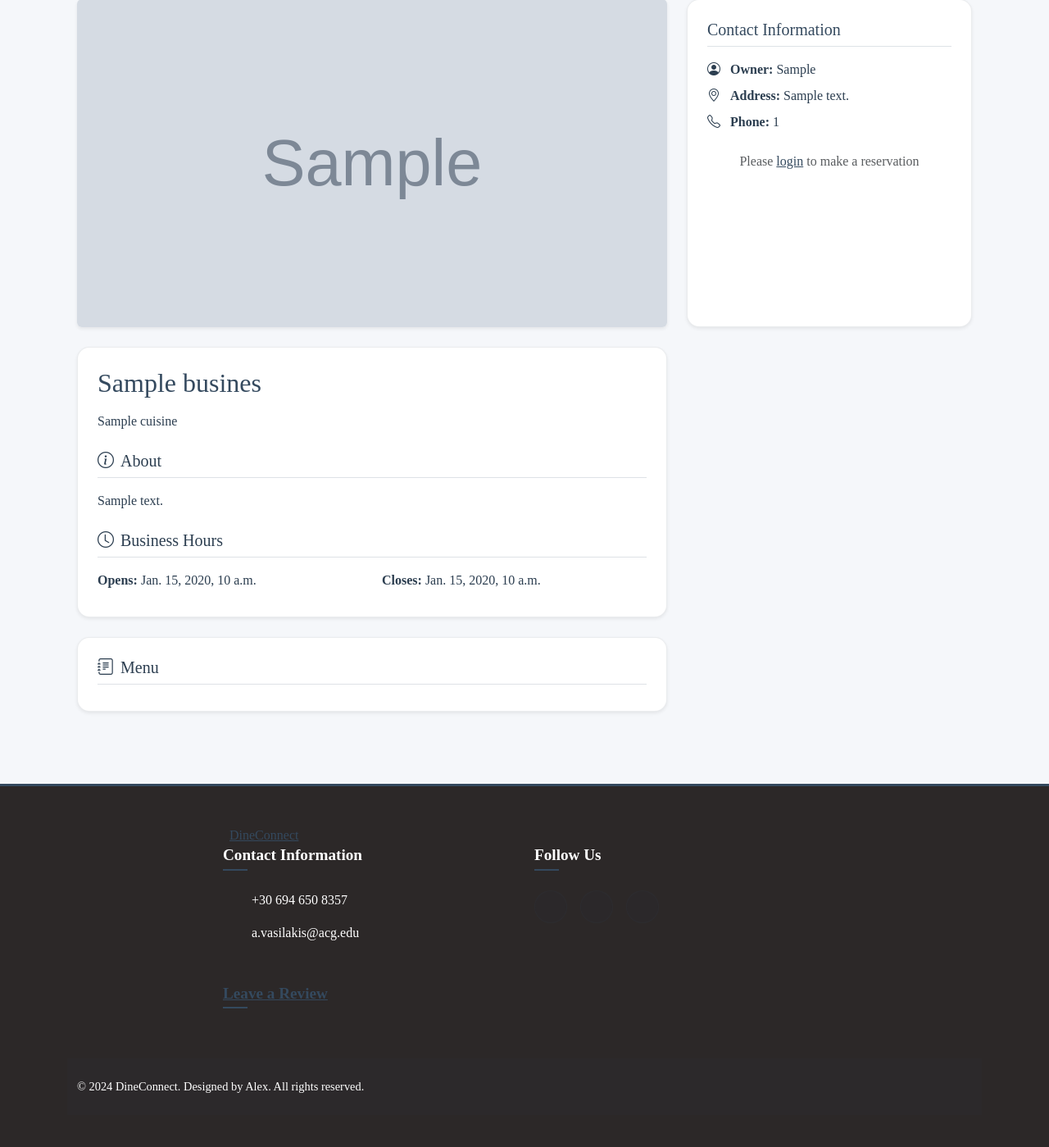
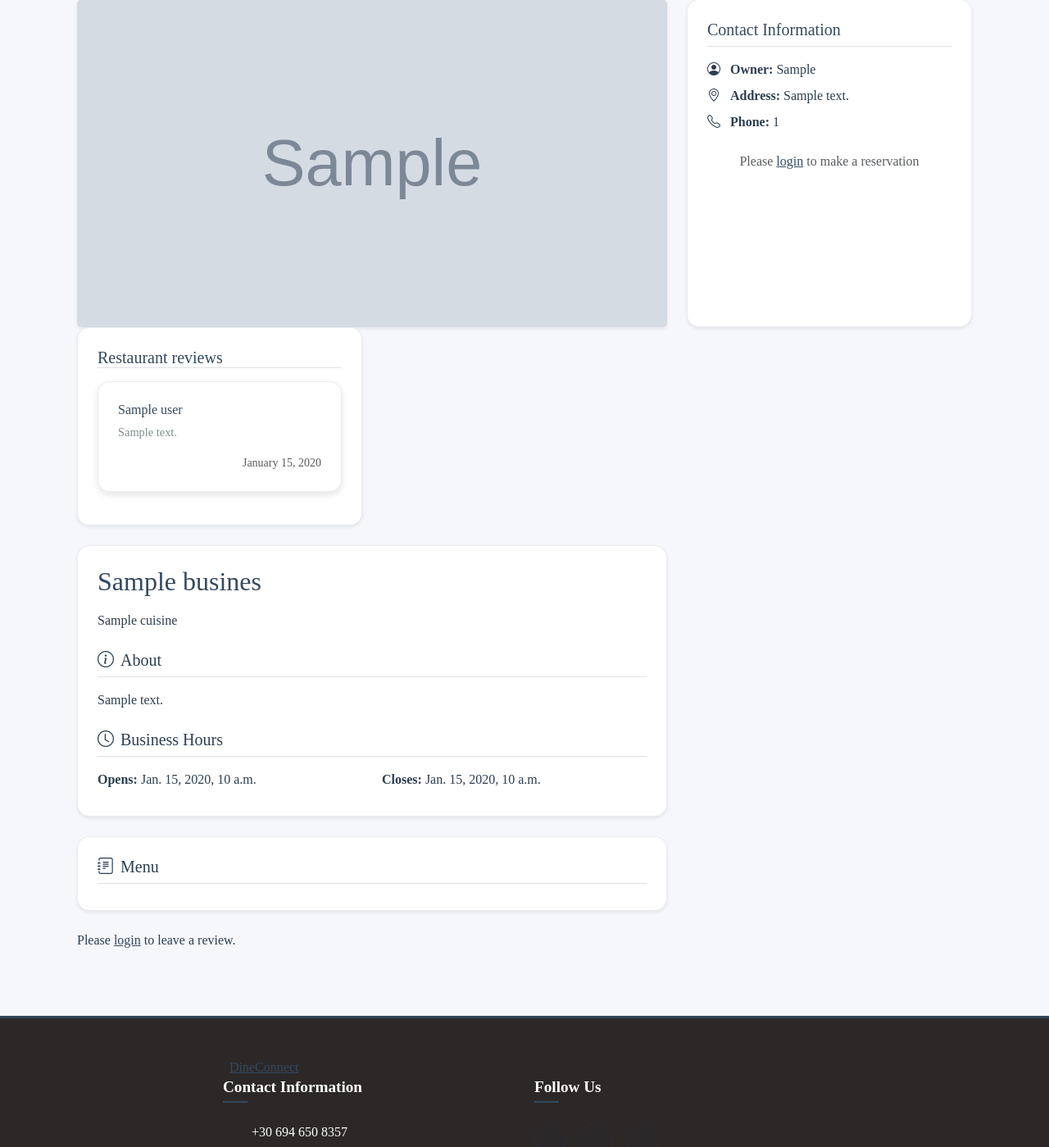
Before and after one commit to Alexandroas/dineConnect, a Django app: template Restaurant_handling/templates/Restaurant_handling/restaurant_detail.html in a window 1280 px wide. Shown: the part 115-1514 px from the top of the page at 82% size. Before the commit the page ends 1448 px from the top, so only its background shows below. Run offline with Django 3.2, Linux system fonts and the light colour scheme; the template is opened without the code that fills it: most values are stand-ins (such as "Sample title", 1, 10 or a date in 2020); grey boxes marked "Sample" are stand-in pictures; some libraries are stand-ins or nearby versions.

Commit message:
Added the restaurant review form at the bottom of the page and a placeholder for displaying existing reviews

```diff
--- a/Restaurant_handling/templates/Restaurant_handling/restaurant_detail.html
+++ b/Restaurant_handling/templates/Restaurant_handling/restaurant_detail.html
@@ -1,19 +1,17 @@
-{% extends "main/header.html" %}
+{% extends 'main/header.html' %}
+{% load crispy_forms_tags %}
 {% block content %}
+  {% load static %}
+  <link rel="stylesheet" type="text/css" href="{% static 'Restaurant_handling/review_form.css' %}" />
   <div class="container mt-4">
     <!-- Restaurant Header -->
     <div class="row mb-4">
       <div class="col-md-8">
         <div class="position-relative">
           {% if business.business_image %}
-                    <img src="{{ business.business_image.url }}"
-                         alt="{{ business.business_name }}"
-                         class="img-fluid rounded shadow-sm"
-                         style="width: 100%; height: 400px; object-fit: cover;">
+            <img src="{{ business.business_image.url }}" alt="{{ business.business_name }}" class="img-fluid rounded shadow-sm" style="width: 100%; height: 400px; object-fit: cover;" />
           {% else %}
-                    <img src="https://via.placeholder.com/800x400"
-                         alt="No Image Available"
-                         class="img-fluid rounded shadow-sm">
+            <img src="https://via.placeholder.com/800x400" alt="No Image Available" class="img-fluid rounded shadow-sm" />
           {% endif %}
         </div>
       </div>
@@ -26,7 +24,7 @@
             <div class="mt-3">
               <p class="mb-2">
                 <i class="bi bi-person-circle me-2"></i>
-                            <strong>Owner:</strong> {{ business.business_owner}}
+                <strong>Owner:</strong> {{ business.business_owner }}
               </p>
               <p class="mb-2">
                 <i class="bi bi-geo-alt me-2"></i>
@@ -40,17 +38,67 @@
 
             {% if user.is_authenticated %}
               <div class="mt-4">
-                            <a href="{% url 'reservations:restaurant_reservation' business_id=business.business_id %}"
-                               class="btn btn-primary w-100">
+                <a href="{% url 'reservations:restaurant_reservation' business_id=business.business_id %}" class="btn btn-primary w-100">
                   <i class="bi bi-calendar-check me-2"></i>
                   Make Reservation
                 </a>
               </div>
             {% else %}
               <div class="mt-4 text-center">
-                            <p class="text-muted">Please <a href="{% url 'login' %}">login</a> to make a reservation</p>
+                <p class="text-muted">
+                  Please <a href="{% url 'login' %}">login</a> to make a reservation
+                </p>
               </div>
             {% endif %}
+          </div>
+        </div>
+      </div>
+      <div class="col-md-4">
+        <div class="card shadow-sm h-100">
+          <div class="card-body">
+            <h5 class="card-title border-bottom">Restaurant reviews</h5>
+            <div class="mt-3">
+              {% for review in reviews %}
+                <div class="card mb-3">
+                  <div class="card-body">
+                    <h6 class="card-title">{{ review.user }}</h6>
+                    <p class="card-text">{{ review.review_text }}</p>
+                    <div class="d-flex justify-content-between">
+                      <small class="text-muted
+                                            {% if review.rating == 1 %}
+
+                          text-danger
+
+
+                        {% elif review.rating == 2 %}
+
+                          text-warning
+
+
+                        {% elif review.rating == 3 %}
+
+                          text-info
+
+
+                        {% elif review.rating == 4 %}
+
+                          text-primary
+
+
+                        {% elif review.rating == 5 %}
+
+                          text-success
+
+
+                        {% endif %}">
+
+                      </small>
+                      <small class="text-muted">{{ review.created_at|date:'F d, Y' }}</small>
+                    </div>
+                  </div>
+                </div>
+              {% endfor %}
+            </div>
           </div>
         </div>
       </div>
@@ -62,22 +110,26 @@
         <div class="card shadow-sm mb-4">
           <div class="card-body">
             <h1 class="card-title h2 mb-3">{{ business.business_name }}</h1>
-                    {%for cuisine in business.cuisine.all%}
+            {% for cuisine in business.cuisine.all %}
               {{ cuisine.cuisine_name }}{% if not forloop.last %}, {% endif %}
-                    {%endfor%}
+            {% endfor %}
             <div class="mt-4">
               <h5 class="border-bottom pb-2"><i class="bi bi-info-circle me-2"></i>About</h5>
-                        <p class="mt-3">{{ business.business_description|default:"No description available." }}</p>
+              <p class="mt-3">{{ business.business_description|default:'No description available.' }}</p>
             </div>
 
             <div class="mt-4">
               <h5 class="border-bottom pb-2"><i class="bi bi-clock me-2"></i>Business Hours</h5>
               <div class="row mt-3">
                 <div class="col-6">
-                                <p class="mb-2"><strong>Opens:</strong> {{ business.opening_time }}</p>
+                  <p class="mb-2">
+                    <strong>Opens:</strong> {{ business.opening_time }}
+                  </p>
                 </div>
                 <div class="col-6">
-                                <p class="mb-2"><strong>Closes:</strong> {{ business.closing_time }}</p>
+                  <p class="mb-2">
+                    <strong>Closes:</strong> {{ business.closing_time }}
+                  </p>
                 </div>
               </div>
             </div>
@@ -86,9 +138,7 @@
 
         <div class="card shadow-sm mb-4">
           <div class="card-body">
-                    <h5 class="border-bottom pb-2">
-                        <i class="bi bi-journal-text me-2"></i>Menu
-                    </h5>
+            <h5 class="border-bottom pb-2"><i class="bi bi-journal-text me-2"></i>Menu</h5>
 
             {% regroup dishes by dish_type as dish_list %}
 
@@ -118,16 +168,53 @@
                 </div>
               </div>
             {% empty %}
-                    <div class="alert alert-info">
-                        No menu items available.
-                    </div>
+              <div class="alert alert-info">No menu items available.</div>
             {% endfor %}
           </div>
         </div>
-        <!-- Additional Information or Features -->
-        <div class="col-md-4">
-            <!-- You can add more cards here for reviews, ratings, etc. -->
       </div>
     </div>
+  <!--Review rating form-->
+    {% if user.is_authenticated %}
+      {% if has_reviewed %}
+        <div class="review-form-container">
+          <p class="text-center text-gray-600">You have already submitted a review for this restaurant.</p>
+        </div>
+      {% else %}
+        <div class="review-form-container">
+          <h3 class="review-title">Write a Review</h3>
+          <form method="post">
+            {% csrf_token %}
+
+            <div class="form-group">
+              <label class="form-label">Rating</label>
+              <div class="star-rating">
+                {% for i in '12345'|make_list %}
+                  <input type="radio" name="review_rating" value="{{ forloop.counter }}" id="star{{ forloop.counter }}" class="hidden" required />
+                  <label for="star{{ forloop.counter }}" class="star-label">
+                    <svg class="star-icon" viewBox="0 0 20 20">
+                      <path d="M9.049 2.927c.3-.921 1.603-.921 1.902 0l1.07 3.292a1 1 0 00.95.69h3.462c.969 0 1.371 1.24.588 1.81l-2.8 2.034a1 1 0 00-.364 1.118l1.07 3.292c.3.921-.755 1.688-1.54 1.118l-2.8-2.034a1 1 0 00-1.175 0l-2.8 2.034c-.784.57-1.838-.197-1.539-1.118l1.07-3.292a1 1 0 00-.364-1.118L2.98 8.72c-.783-.57-.38-1.81.588-1.81h3.461a1 1 0 00.951-.69l1.07-3.292z" />
+                    </svg>
+                  </label>
+                {% endfor %}
+              </div>
+            </div>
+
+            <div class="form-group">
+              <label class="form-label">Your Review</label>
+              <textarea name="review_text" class="review-textarea" placeholder="Share your experience..." required></textarea>
+            </div>
+
+            <button type="submit" class="submit-button">Submit Review</button>
+          </form>
+        </div>
+      {% endif %}
+    {% else %}
+      <div class="login-prompt">
+        <p>
+          Please <a href="{% url 'login' %}" class="login-link">login</a> to leave a review.
+        </p>
+      </div>
+    {% endif %}
   </div>
 {% endblock %}
```
Lines whose indentation alone changed are shown as unchanged.
